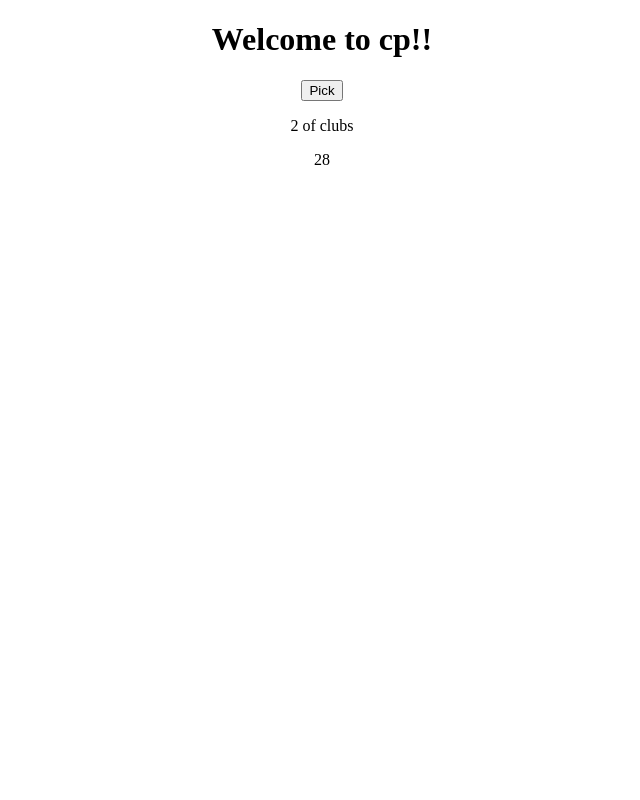
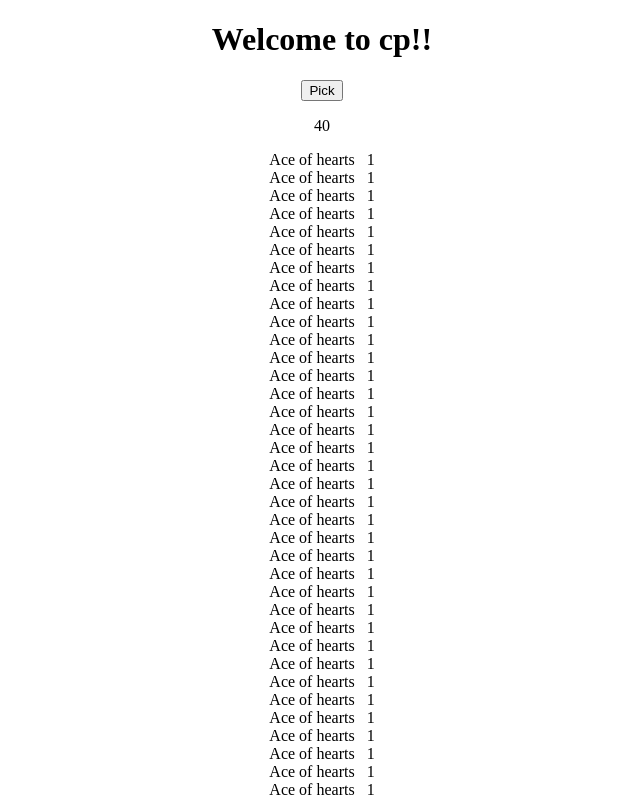
Before and after one commit to diegomary/ang4cardpickercomponent, an Angular app: page / in a window 1280 px wide. Both pictures are taken after a click on the button "Pick". Shown: the top 800 px of the page, without its empty margins (318-958 px from the left). Built offline with nearby package versions, Linux system fonts and the light colour scheme.

Commit message:
Added more algorithms to aggregate

```diff
--- a/package.json
+++ b/package.json
@@ -22,6 +22,7 @@
     "@angular/platform-browser-dynamic": "^4.0.0",
     "@angular/router": "^4.0.0",
     "core-js": "^2.4.1",
+    "d3": "^4.9.1",
     "rxjs": "^5.1.0",
     "zone.js": "^0.8.4"
   },
@@ -29,6 +30,7 @@
     "@angular/cli": "1.2.0",
     "@angular/compiler-cli": "^4.0.0",
     "@angular/language-service": "^4.0.0",
+    "@types/d3": "^4.9.0",
     "@types/jasmine": "~2.5.53",
     "@types/jasminewd2": "~2.0.2",
     "@types/node": "~6.0.60",
--- /dev/null
+++ b/src/app/cardpicker.component/cardmodel.ts
@@ -0,0 +1,18 @@
+export class CardModel{
+  public pick:string;
+  public cardNumber:number;
+  constructor(_pick: string,_cardNumber:number) {
+          this.pick = _pick;
+          this.cardNumber = _cardNumber;
+      }
+}
+
+
+export class CardHelper {
+  public cn:number;
+  public count:number;
+  constructor(_cn: number,_count:number) {
+          this.cn = _cn;
+          this.count = _count;
+      }
+}
--- a/src/app/cardpicker.component/cardpicker.component.html
+++ b/src/app/cardpicker.component/cardpicker.component.html
@@ -5,4 +5,9 @@
  <button (click)="pick()">Pick</button>
  <p>{{card}}</p>
  <p>{{guesser.pickedCard}}</p>
+
+ <div *ngFor='let value of results'>
+  <span>{{value.pick}}&nbsp;&nbsp;&nbsp;{{value.cardNumber}} </span>
 </div>
+
+</div>
--- a/src/app/cardpicker.component/cardpicker.component.ts
+++ b/src/app/cardpicker.component/cardpicker.component.ts
@@ -1,12 +1,18 @@
 import { Component } from '@angular/core';
+import { CardModel, CardHelper } from './cardmodel';
+import * as d3 from 'd3';
+
 @Component({
   selector: 'card-picker',
   templateUrl: './cardpicker.component.html',
   styleUrls: ['./cardpicker.component.css']
 })
+
 export class CardPickerComponent {
   public card:string = '';
   public title:string = 'cp';
+  public results:CardModel[] = [];
+
   public guesser:any = {
     minimum: 1,
     maximum: 54,
@@ -20,7 +26,7 @@ export class CardPickerComponent {
      },
      //Object Literal lookup technique
      getFace:function(cardnumber):string {
-       let faces=  {
+       let faces = {
          '11':'Jack of',
          '12':'Queen of',
          '13':'King of',
@@ -29,7 +35,7 @@ export class CardPickerComponent {
        return (faces[cardnumber.toString()] || null);
      },
      createCardPicker: function():any {
-       return function() {
+       return function():string {
 
              let suits:string[] = Object.getOwnPropertyNames(this.cards);
              this.pickedCard = Math.floor(Math.random() * (this.maximum - this.minimum + 1)) + this.minimum;
@@ -50,7 +56,22 @@ export class CardPickerComponent {
    }
 
   public pick(){
-        this.card = (this.guesser.createCardPicker())();
+      for(let i=0; i < 5200; i++ ) {
+        let entry = new CardModel((this.guesser.createCardPicker())(),this.guesser.pickedCard)
+        this.results.push(entry);
+      }
+     this.results.sort(function(x, y){ return (x.cardNumber) - (y.cardNumber);})
+     let cardNumbers:CardHelper[] = [];
+     for (let n = 0; n < 54; n++) { cardNumbers.push(new CardHelper(n+1,0));}
+     let c:number = 0;
+     let q:number = 0;
+     for (let res of this.results) {
+        q = res.cardNumber;
+        if( q === cardNumbers[c].cn ) { cardNumbers[c].count ++ ;continue; }
+        cardNumbers[c+1].count ++;
+        c++;
+     }
+     console.log(cardNumbers);
   }
 
 }
```
Also changed, not shown: 1 other file (tests, documents, lock files or other folders).
